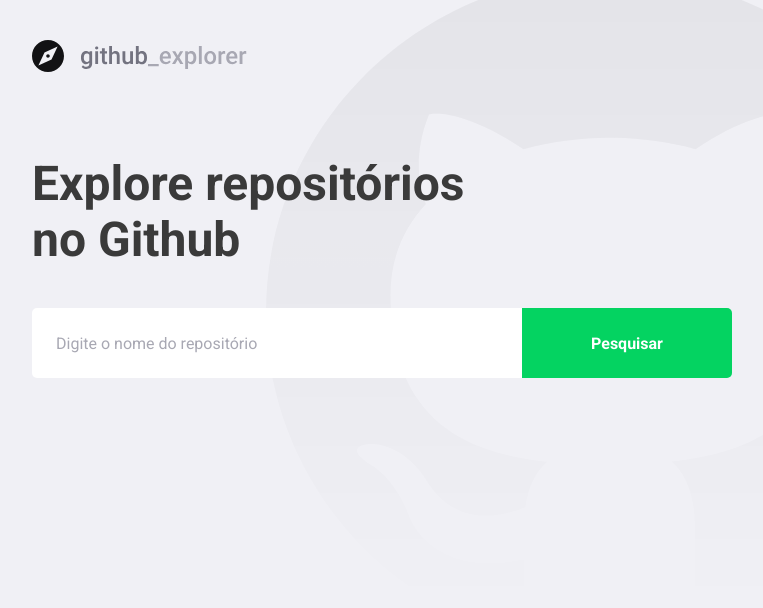
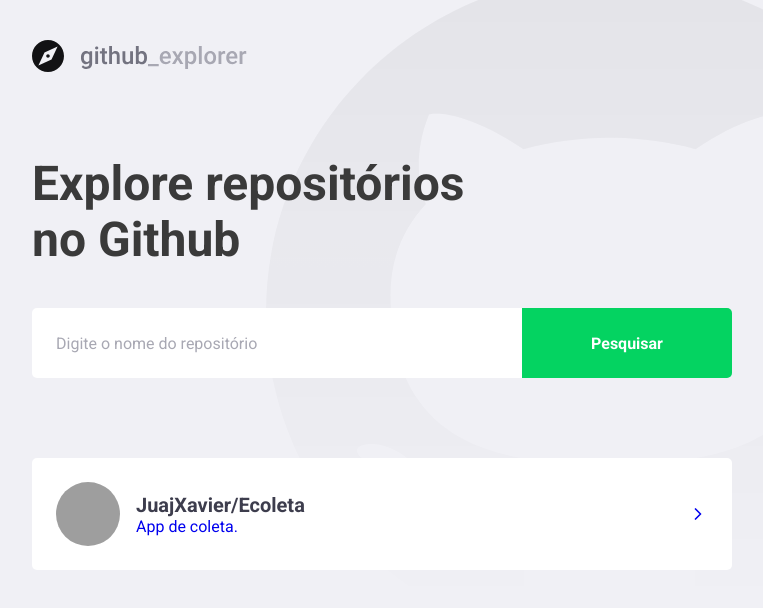
Before and after one commit to JuajXavier/GoStack, a React (Create React App) app in the folder Basics/github-explorer/: page / in a window 1280 px wide. Shown: the top 608 px of the page, without its empty margins (148-911 px from the left). Built offline with nearby package versions, Linux system fonts and the light colour scheme; grey boxes are pictures that could not be loaded.

Commit message:
Repository result structure done.

```diff
--- a/Basics/github-explorer/package.json
+++ b/Basics/github-explorer/package.json
@@ -13,6 +13,7 @@
     "polished": "^3.6.5",
     "react": "^16.13.1",
     "react-dom": "^16.13.1",
+    "react-icons": "^3.11.0",
     "react-router-dom": "^5.1.2",
     "react-scripts": "3.4.1",
     "styled-components": "^5.1.1",
--- a/Basics/github-explorer/src/pages/Dashboard/index.tsx
+++ b/Basics/github-explorer/src/pages/Dashboard/index.tsx
@@ -1,8 +1,9 @@
 import React from 'react';
+import { FiChevronRight } from 'react-icons/fi';
 
 import logoImage from '../../assets/logo.svg';
 
-import { Title, Form } from './styles';
+import { Title, Form, Repositories } from './styles';
 
 const Dashboard: React.FC = () => {
   return (
@@ -14,6 +15,23 @@
         <input placeholder="Digite o nome do repositório"/>
         <button>Pesquisar</button>
       </Form>
+
+      <Repositories>
+        <a href="teste">
+          <img
+            src="https://avatars2.githubusercontent.com/u/60194147?s=460&u=7b15cc0fdb6fa5fe381a9aceddbe6cde2f748f89&v=4"
+            alt="Juaj"
+          />
+
+          <div>
+            <strong>JuajXavier/Ecoleta</strong>
+            <p>App de coleta.</p>
+          </div>
+
+          <FiChevronRight size={20}/>
+        </a>
+
+      </Repositories>
     </>
   );
 };
--- a/Basics/github-explorer/src/pages/Dashboard/styles.ts
+++ b/Basics/github-explorer/src/pages/Dashboard/styles.ts
@@ -45,3 +45,39 @@
     }
   }
 `;
+
+export const Repositories = styled.div`
+  margin-top: 80px;
+  max-width: 700px;
+
+    a {
+      background: #fff;
+      border-radius: 5px;
+      width: 100%;
+      padding: 24px;
+      display: block;
+      text-decoration: none;
+
+      display: flex;
+      align-items: center;
+
+    img {
+      width: 64px;
+      height: 64px;
+      border-radius: 50%;
+    }
+
+    div {
+      margin-left: 16px;
+
+      strong{
+        font-size: 20px;
+        color: #3d3d4d;
+      }
+    }
+
+    svg {
+      margin-left: auto;
+    }
+  }
+`;
```
Also changed, not shown: 1 other file (tests, documents, lock files or other folders).
